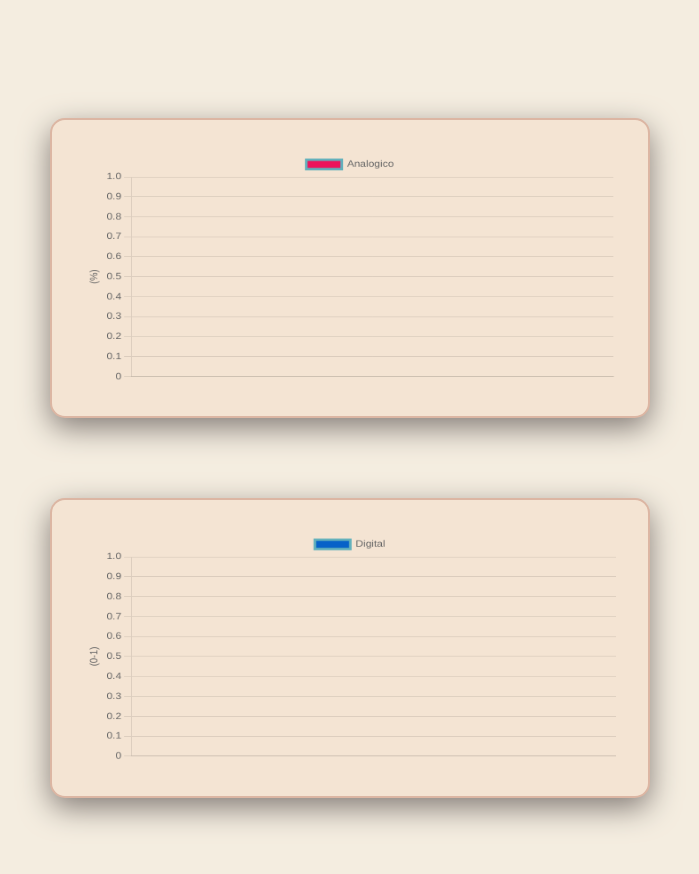
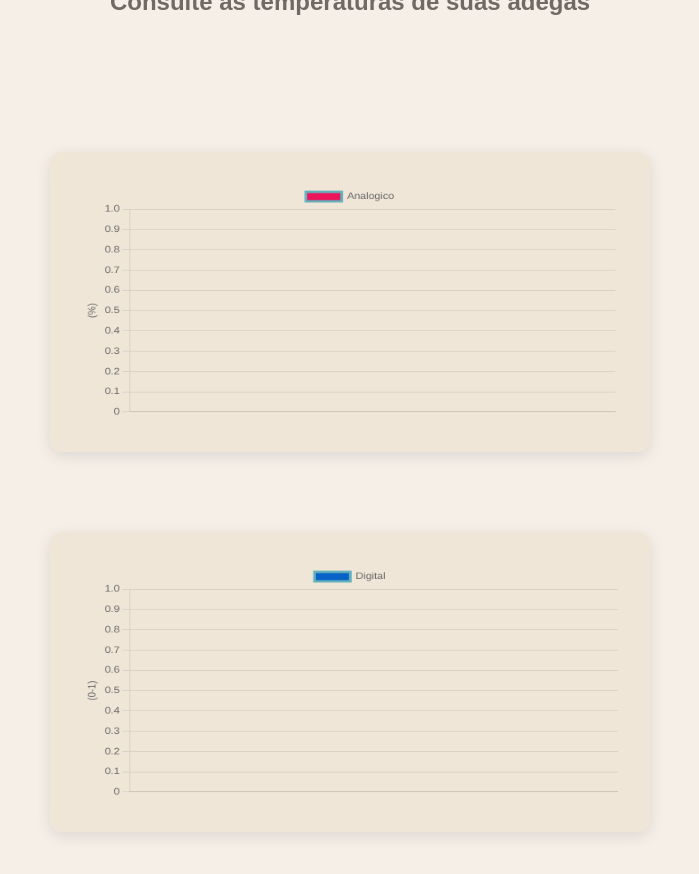
Before and after one commit to WineSense-SpTech/WineSense-Desenvolvimento, a website: page site-institucional/telaDashboard/index.html in a window 1280 px wide. Shown: the whole page, without its empty margins (290-989 px from the left). Drawn offline with nearby package versions, Linux system fonts and the light colour scheme; no server answers.

Commit message:
padronizando visual da tela de dashboard com as telas de login e cadastro

```diff
--- a/site-institucional/telaDashboard/index.html
+++ b/site-institucional/telaDashboard/index.html
@@ -12,7 +12,9 @@
 <body class="body">
     <div class="container-main">
             <h1>Winesense Dashboards</h1>
-    </div><br><br>
+
+    </div>
+    <h2 style="color: rgb(112, 106, 101);">Consulte as temperaturas de suas adegas</h2><br><br>
 
     <div class="">
 
--- a/site-institucional/telaDashboard/stylegraph.css
+++ b/site-institucional/telaDashboard/stylegraph.css
@@ -1,7 +1,7 @@
 :root {
             --primary-color: #200f06;
-            --bg-color: #f4ede0;
-            --card-bg: #f4e4d3;
+            --bg-color: #F5EFE8;
+            --card-bg: #F0E6D8;
             --text-color:  #200f06;
         }
 
@@ -21,12 +21,12 @@
     background-color: var(--card-bg);
     padding: 2rem;
     margin: 5rem;
-    border-radius: 15px;
+    border-radius: 12px;
     border-style: solid;
     border-color:#dcb6a3;
-    border-width: 2px;
-    box-shadow: 0 10px 30px rgb(133, 125, 120);
-    width: 90%;
+    border-width: 0px;
+    box-shadow: 0 4px 15px rgba(0,0,0,0.1);
+    width: 100%;
     max-width: 600px;
 }
 
```
